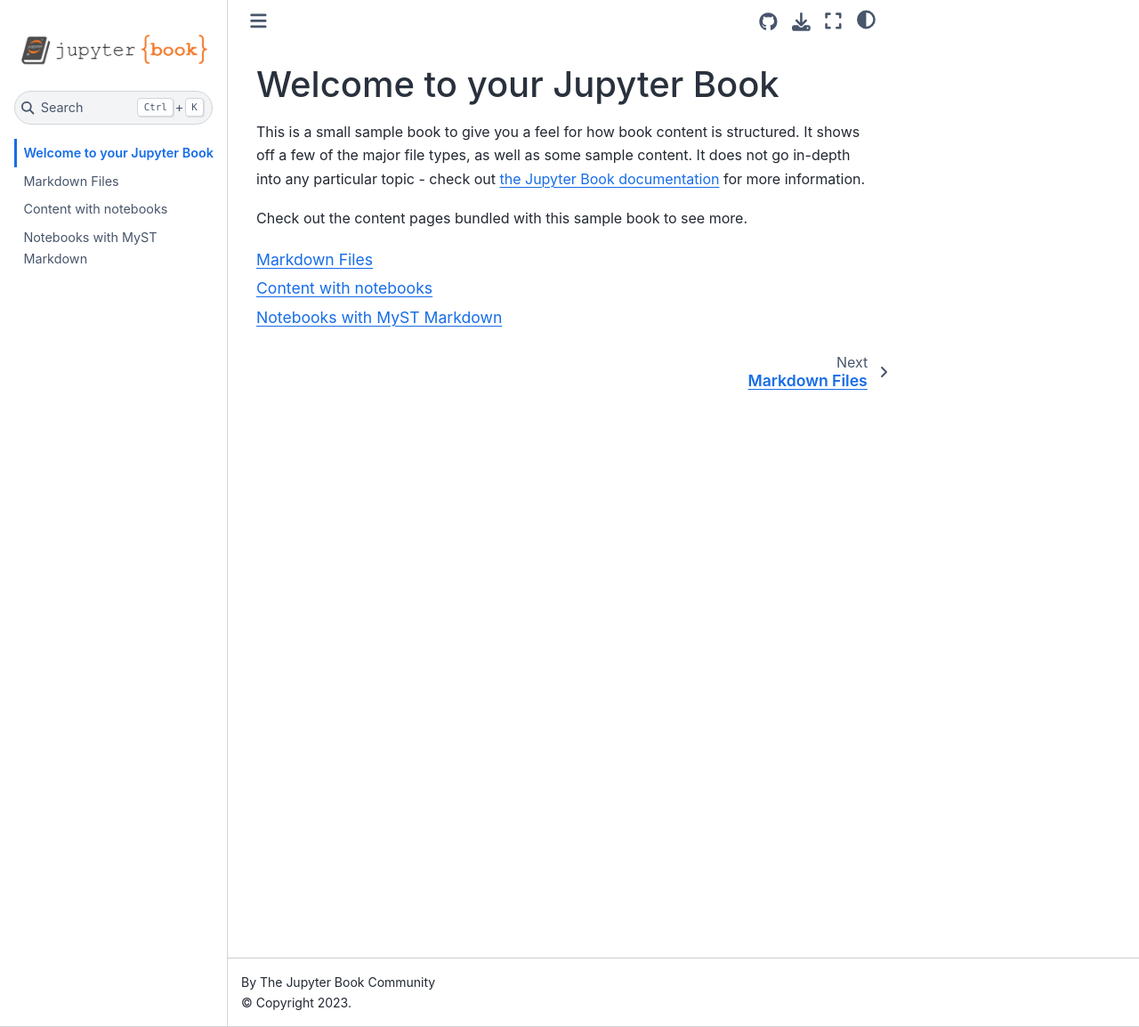
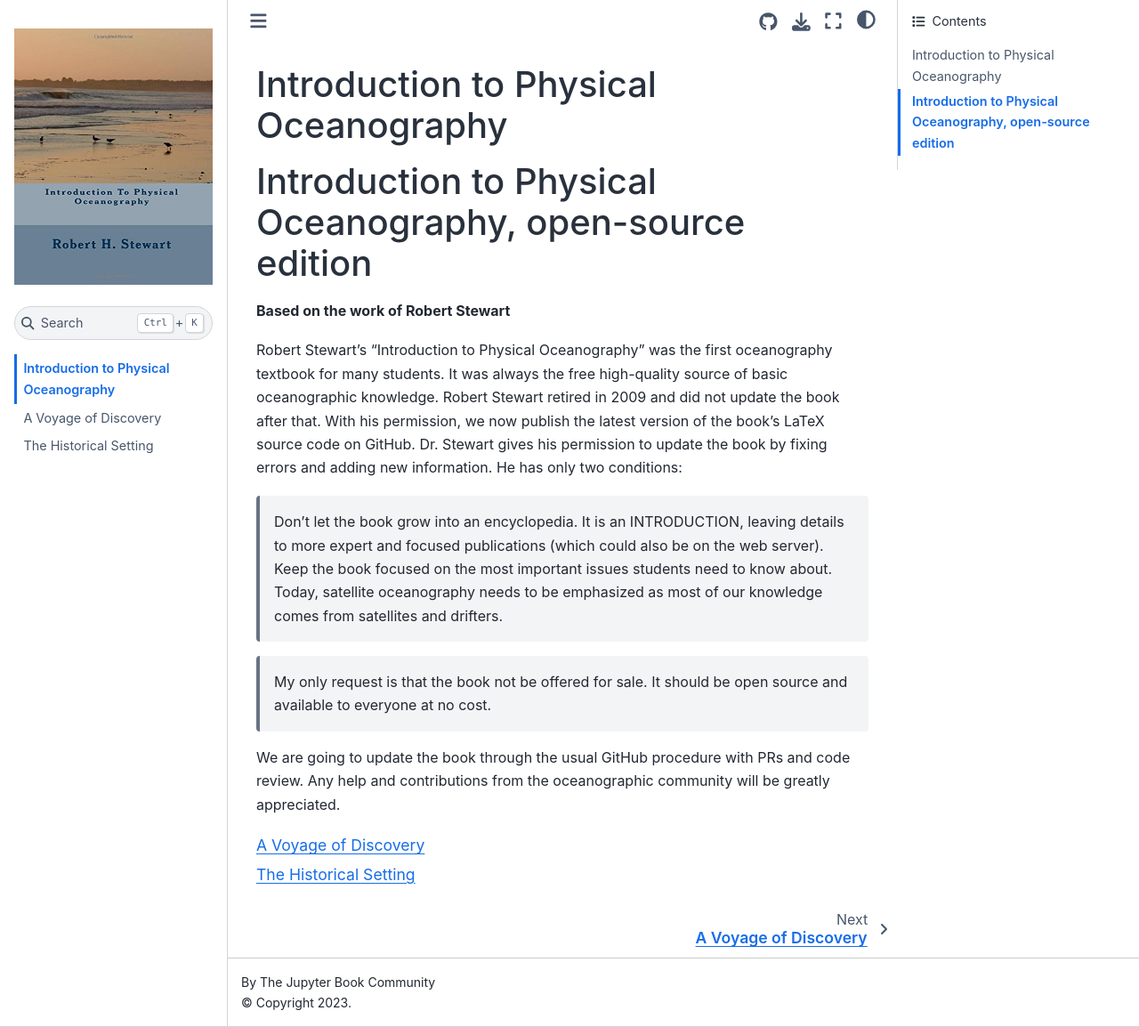
Before and after one commit to alioacar/intro_to_po, a Jupyter Book: the page built from intro.md, in a window 1280 px wide and 1154 px high. Shown: the whole window at 89% size. Built offline with Jupyter Book 1.0.4 settings and Sphinx 7.4.7 and the Sphinx Book theme 1.1.4, drawn with Linux system fonts in a browser that asks for light colours.

Commit message:
first_try

````diff
--- a/_config.yml
+++ b/_config.yml
@@ -16,8 +16,8 @@
     targetname: book.tex
 
 # Add a bibtex file so that we can create citations
-bibtex_bibfiles:
-  - references.bib
+# bibtex_bibfiles:
+#  - references.bib
 
 # Information about where the book exists on the web
 repository:
--- a/_toc.yml
+++ b/_toc.yml
@@ -4,6 +4,5 @@
 format: jb-book
 root: intro
 chapters:
-- file: markdown
-- file: notebooks
-- file: markdown-notebooks
+- file: Chapter_1
+- file: Chapter_2
--- a/intro.md
+++ b/intro.md
@@ -1,11 +1,37 @@
-# Welcome to your Jupyter Book
+# Introduction to Physical Oceanography
 
-This is a small sample book to give you a feel for how book content is
-structured.
-It shows off a few of the major file types, as well as some sample content.
-It does not go in-depth into any particular topic - check out [the Jupyter Book documentation](https://jupyterbook.org) for more information.
+# Introduction to Physical Oceanography, open-source edition
+**Based on the work of Robert Stewart**
 
-Check out the content pages bundled with this sample book to see more.
+Robert Stewart's "Introduction to Physical Oceanography" was
+the first oceanography textbook for many students.
+It was always the free high-quality source of basic
+oceanographic knowledge. Robert Stewart retired in
+2009 and did not update the book after that.
+With his permission, we now publish the latest
+version of the book's LaTeX source code on GitHub.
+Dr. Stewart gives his permission to update the book
+by fixing errors and adding new information. He has
+only two conditions:
+
+> Don’t let the book grow into an encyclopedia.
+It is an INTRODUCTION, leaving details to more
+expert and focused publications (which could also
+be on the web server). Keep the book focused on the
+most important issues students need to know about.
+Today, satellite oceanography needs to be emphasized
+as most of our knowledge comes from satellites and
+drifters.
+
+> My only request is that the book not be offered
+for sale. It should be open source and available
+to everyone at no cost.
+
+We are going to update the book through the usual
+GitHub procedure with PRs and code review. Any
+help and contributions from the oceanographic
+community will be greatly appreciated.
+
 
 ```{tableofcontents}
 ```
--- a/markdown-notebooks.md
+++ /dev/null
@@ -1,53 +0,0 @@
----
-jupytext:
-  formats: md:myst
-  text_representation:
-    extension: .md
-    format_name: myst
-    format_version: 0.13
-    jupytext_version: 1.11.5
-kernelspec:
-  display_name: Python 3
-  language: python
-  name: python3
----
-
-# Notebooks with MyST Markdown
-
-Jupyter Book also lets you write text-based notebooks using MyST Markdown.
-See [the Notebooks with MyST Markdown documentation](https://jupyterbook.org/file-types/myst-notebooks.html) for more detailed instructions.
-This page shows off a notebook written in MyST Markdown.
-
-## An example cell
-
-With MyST Markdown, you can define code cells with a directive like so:
-
-```{code-cell}
-print(2 + 2)
-```
-
-When your book is built, the contents of any `{code-cell}` blocks will be
-executed with your default Jupyter kernel, and their outputs will be displayed
-in-line with the rest of your content.
-
-```{seealso}
-Jupyter Book uses [Jupytext](https://jupytext.readthedocs.io/en/latest/) to convert text-based files to notebooks, and can support [many other text-based notebook files](https://jupyterbook.org/file-types/jupytext.html).
-```
-
-## Create a notebook with MyST Markdown
-
-MyST Markdown notebooks are defined by two things:
-
-1. YAML metadata that is needed to understand if / how it should convert text files to notebooks (including information about the kernel needed).
-   See the YAML at the top of this page for example.
-2. The presence of `{code-cell}` directives, which will be executed with your book.
-
-That's all that is needed to get started!
-
-## Quickly add YAML metadata for MyST Notebooks
-
-If you have a markdown file and you'd like to quickly add YAML metadata to it, so that Jupyter Book will treat it as a MyST Markdown Notebook, run the following command:
-
-```
-jupyter-book myst init path/to/markdownfile.md
-```
--- a/markdown.md
+++ /dev/null
@@ -1,55 +0,0 @@
-# Markdown Files
-
-Whether you write your book's content in Jupyter Notebooks (`.ipynb`) or
-in regular markdown files (`.md`), you'll write in the same flavor of markdown
-called **MyST Markdown**.
-This is a simple file to help you get started and show off some syntax.
-
-## What is MyST?
-
-MyST stands for "Markedly Structured Text". It
-is a slight variation on a flavor of markdown called "CommonMark" markdown,
-with small syntax extensions to allow you to write **roles** and **directives**
-in the Sphinx ecosystem.
-
-For more about MyST, see [the MyST Markdown Overview](https://jupyterbook.org/content/myst.html).
-
-## Sample Roles and Directives
-
-Roles and directives are two of the most powerful tools in Jupyter Book. They
-are like functions, but written in a markup language. They both
-serve a similar purpose, but **roles are written in one line**, whereas
-**directives span many lines**. They both accept different kinds of inputs,
-and what they do with those inputs depends on the specific role or directive
-that is being called.
-
-Here is a "note" directive:
-
-```{note}
-Here is a note
-```
-
-It will be rendered in a special box when you build your book.
-
-Here is an inline directive to refer to a document: {doc}`markdown-notebooks`.
-
-
-## Citations
-
-You can also cite references that are stored in a `bibtex` file. For example,
-the following syntax: `` {cite}`holdgraf_evidence_2014` `` will render like
-this: {cite}`holdgraf_evidence_2014`.
-
-Moreover, you can insert a bibliography into your page with this syntax:
-The `{bibliography}` directive must be used for all the `{cite}` roles to
-render properly.
-For example, if the references for your book are stored in `references.bib`,
-then the bibliography is inserted with:
-
-```{bibliography}
-```
-
-## Learn more
-
-This is just a simple starter to get you started.
-You can learn a lot more at [jupyterbook.org](https://jupyterbook.org).
````
Also changed, not shown: Chapter_1.ipynb (added), Chapter_2.ipynb (added), logo.png, notebooks.ipynb (deleted).
